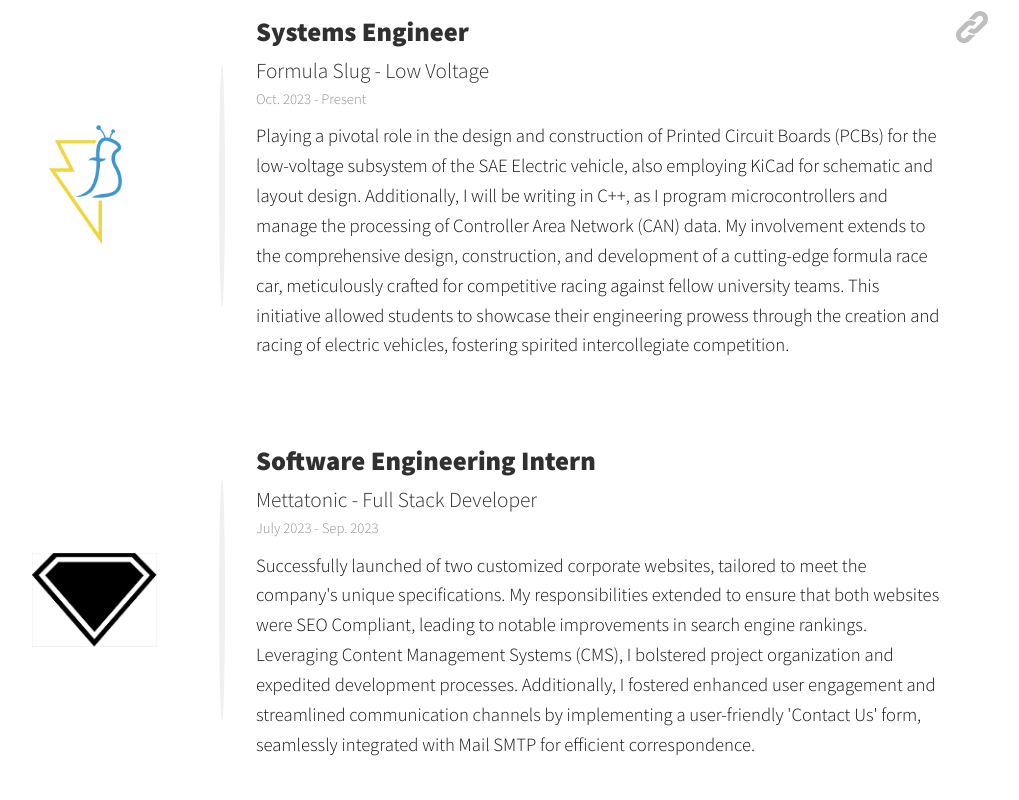
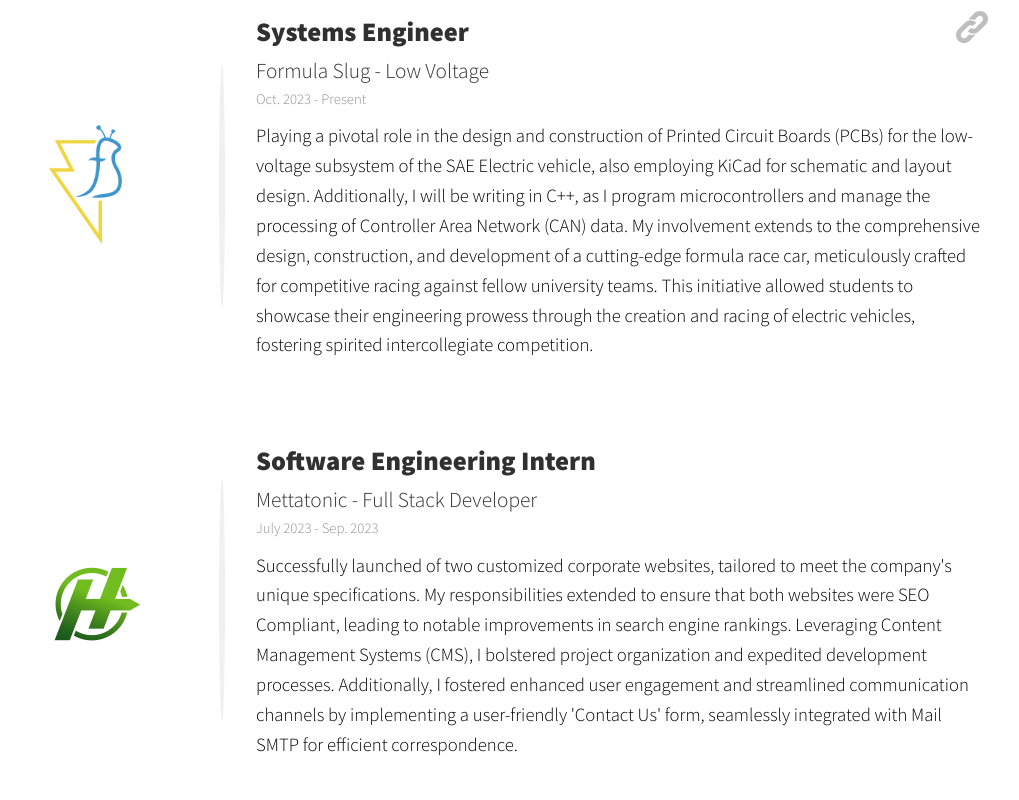
Before and after one commit to bamxo/website, a plain HTML site: page index.html in a window 1280 px wide. Shown: the part 2680-3480 px from the top of the page, without its empty margins (151-1170 px from the left). Drawn offline with nearby package versions, Linux system fonts and the light colour scheme.

Commit message:
Experience Logo Change

```diff
--- a/index.html
+++ b/index.html
@@ -110,7 +110,7 @@
                 <div class="second section-line"></div>
             </div>
 
-            <div class="work-container">
+            <div class="work-container left-fade">
                 <a href="https://www.formulaslug.com/" target="_blank">
                     <img src="img/link_icon.svg" class="link-icon">
                 </a>
@@ -134,7 +134,7 @@
 
 
             <div class="work-container right-fade">
-                <img src="img/blank logo.png" class="company-logo" id="zip-logo">
+                <img src="img/HAYWORK GLOBAL Logo Transparent.png" class="company-logo" id="zip-logo">
                 <div class="logo-description-dividing-line" style="height: 242px;"></div>
                 <div class="description-section">
                     <h4>Software Engineering Intern</h4>
--- a/style.css
+++ b/style.css
@@ -602,8 +602,8 @@ remove the nav lines*/
 }
 
 .job-responsibilities p {
-    color: #111;
-    width: 95%;
+    color: black;
+    width: 100%;
     font-weight: 500;
     font-size: 14pt;
     margin: 0px;
```
Also changed, not shown: img/HAYWORK GLOBAL Logo Transparent.png (added), img/hayworkglobal logo.png (added).
